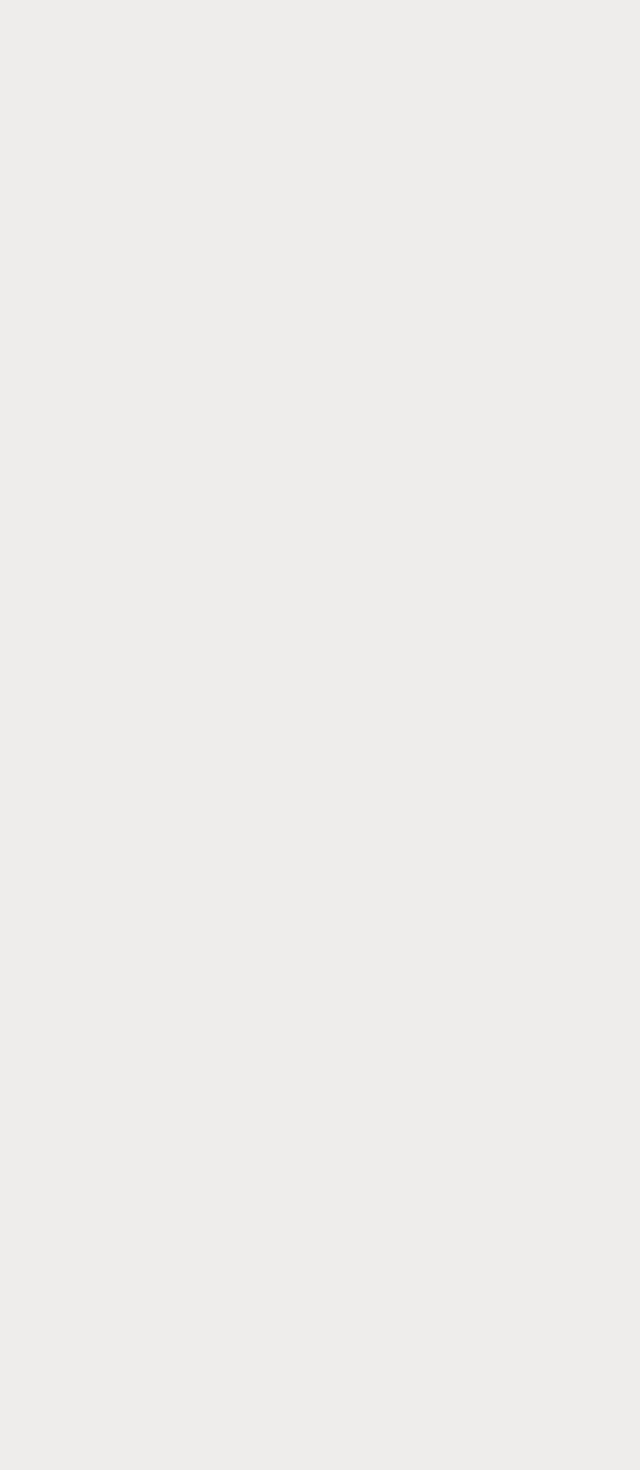
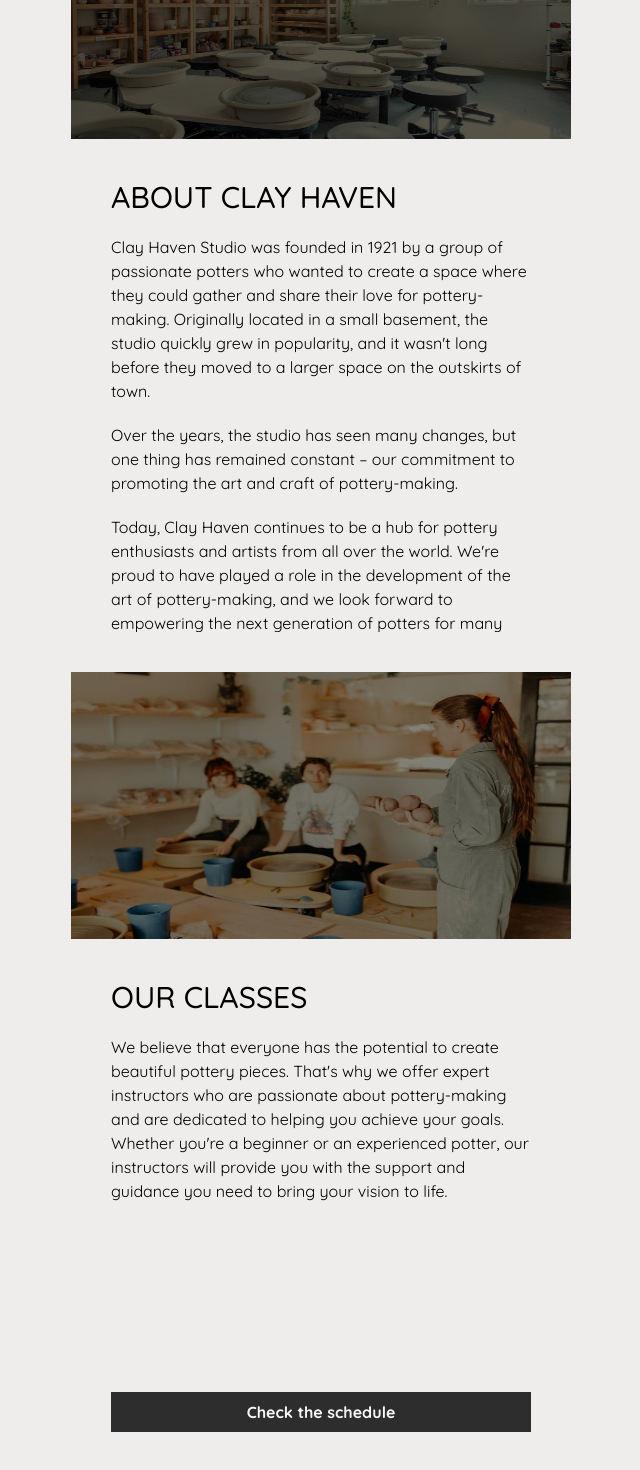
Before and after one commit to jennaly/clayHaven, a React (Vite) app: page / in a window 1280 px wide. Shown: the part 928-2398 px from the top of the page, without its empty margins (319-959 px from the left). Before the commit the page ends 800 px from the top, so only its background shows below. Built offline with nearby package versions, Linux system fonts and the light colour scheme.

Commit message:
classes page

```diff
--- a/src/App.tsx
+++ b/src/App.tsx
@@ -3,6 +3,7 @@ import Home from "@/scenes/home";
 import About from "@/scenes/about";
 import { useState, useEffect } from "react";
 import { SelectedPage } from "./shared/types";
+import Classes from "@/scenes/classes";
 
 function App() {
   const [selectedPage, setSelectedPage] = useState<SelectedPage>(
@@ -23,19 +24,18 @@ function App() {
         isMenuToggled={isMenuToggled}
         setIsMenuToggled={setIsMenuToggled}
       />
-      <div className="h-screen snap-y snap-mandatory overflow-scroll">
-        <div className="snap-center">
-          <Home
-            setSelectedPage={setSelectedPage}
-            isMenuToggled={isMenuToggled}
-          />
-        </div>
-        <div className="snap-center">
-          <About
-            setSelectedPage={setSelectedPage}
-            isMenuToggled={isMenuToggled}
-          />
-        </div>
+      <div className="scroll-smooth">
+        <Home setSelectedPage={setSelectedPage} isMenuToggled={isMenuToggled} />
+
+        <About
+          setSelectedPage={setSelectedPage}
+          isMenuToggled={isMenuToggled}
+        />
+
+        <Classes
+          setSelectedPage={setSelectedPage}
+          isMenuToggled={isMenuToggled}
+        />
       </div>
     </div>
   );
--- a/src/scenes/about/index.tsx
+++ b/src/scenes/about/index.tsx
@@ -15,26 +15,26 @@ const index = ({ isMenuToggled, setSelectedPage }: Props) => {
     <div id="about" className={`${darkScreen} h-screen bg-clay`}>
       <motion.div
         onViewportEnter={() => setSelectedPage(SelectedPage.About)}
-        className="h-full"
+        className="h-screen"
       >
         <img src={About} className="h-1/3 w-full" />
-        <div className="h-2/3 p-10">
+        <div className="flex h-2/3 flex-col p-10">
           <HText>About Clay Haven</HText>
 
-          <div className="h-full overflow-auto">
-            <p className="my-5">
+          <div className="mt-5 flex flex-col gap-5 overflow-y-auto ">
+            <p>
               Clay Haven Studio was founded in 1921 by a group of passionate
               potters who wanted to create a space where they could gather and
               share their love for pottery-making. Originally located in a small
               basement, the studio quickly grew in popularity, and it wasn't
               long before they moved to a larger space on the outskirts of town.
             </p>
-            <p className="my-5">
+            <p>
               Over the years, the studio has seen many changes, but one thing
               has remained constant – our commitment to promoting the art and
               craft of pottery-making.
             </p>
-            <p className="my-5">
+            <p>
               Today, Clay Haven continues to be a hub for pottery enthusiasts
               and artists from all over the world. We're proud to have played a
               role in the development of the art of pottery-making, and we look
--- /dev/null
+++ b/src/scenes/classes/index.tsx
@@ -0,0 +1,47 @@
+import HText from "@/shared/HText";
+import { SelectedPage } from "@/shared/types";
+import { motion } from "framer-motion";
+import Classes from "@/assets/Classes.jpg";
+import ActionButton from "@/shared/ActionButton";
+
+type Props = {
+  setSelectedPage: (value: SelectedPage) => void;
+  isMenuToggled: Boolean;
+};
+
+const index = ({ setSelectedPage, isMenuToggled }: Props) => {
+  const darkScreen = isMenuToggled ? "brightness-50" : "";
+  return (
+    <div id="classes" className={`${darkScreen} h-screen bg-clay`}>
+      <motion.div
+        onViewportEnter={() => setSelectedPage(SelectedPage.PotteryClasses)}
+        className="h-screen"
+      >
+        <img src={Classes} className="h-1/3 w-full" />
+        <div className="flex h-2/3 flex-col justify-between p-10">
+          <div>
+            <HText>Our Classes</HText>
+
+            <div className="my-5 flex flex-col gap-5 overflow-y-auto ">
+              <p>
+                We believe that everyone has the potential to create beautiful
+                pottery pieces. That's why we offer expert instructors who are
+                passionate about pottery-making and are dedicated to helping you
+                achieve your goals. Whether you're a beginner or an experienced
+                potter, our instructors will provide you with the support and
+                guidance you need to bring your vision to life.
+              </p>
+            </div>
+          </div>
+          <div className="bg-dark text-center text-light">
+            <ActionButton setSelectedPage={setSelectedPage}>
+              Check the schedule
+            </ActionButton>
+          </div>
+        </div>
+      </motion.div>
+    </div>
+  );
+};
+
+export default index;
--- a/src/scenes/navbar/Link.tsx
+++ b/src/scenes/navbar/Link.tsx
@@ -16,16 +16,16 @@ const Link = ({
 }: Props) => {
   const lowerCasePage = page.toLowerCase().replace(/ /g, "") as SelectedPage;
 
-  const handleOnClick = () => {
-    setSelectedPage(lowerCasePage);
-  };
+  // const handleOnClick = () => {
+  //   setSelectedPage(lowerCasePage);
+  // };
   return (
     <AnchorLink
       className={`${
         selectedPage === lowerCasePage ? "text-gray-400" : ""
       } transition duration-500 hover:text-gray-300`}
       href={`#${lowerCasePage}`}
-      onClick={() => handleOnClick}
+      onClick={() => setSelectedPage(lowerCasePage)}
     >
       {page}
     </AnchorLink>
```
Also changed, not shown: src/assets/Classes.jpg.
